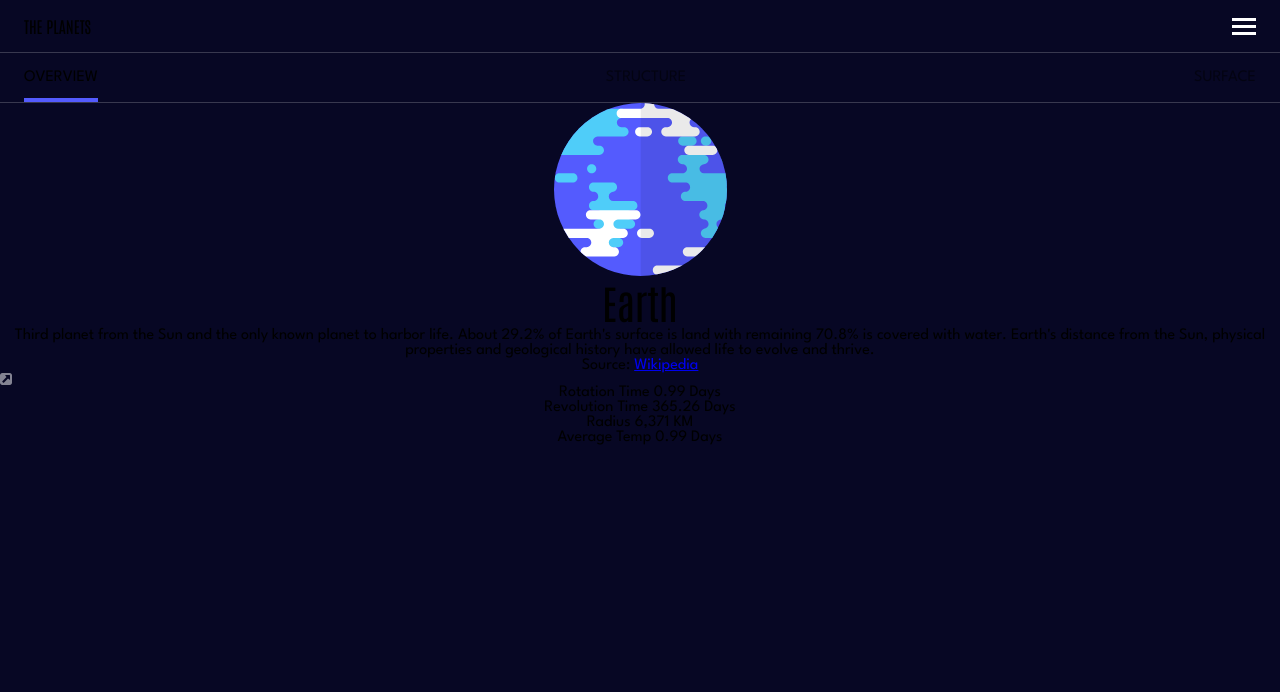
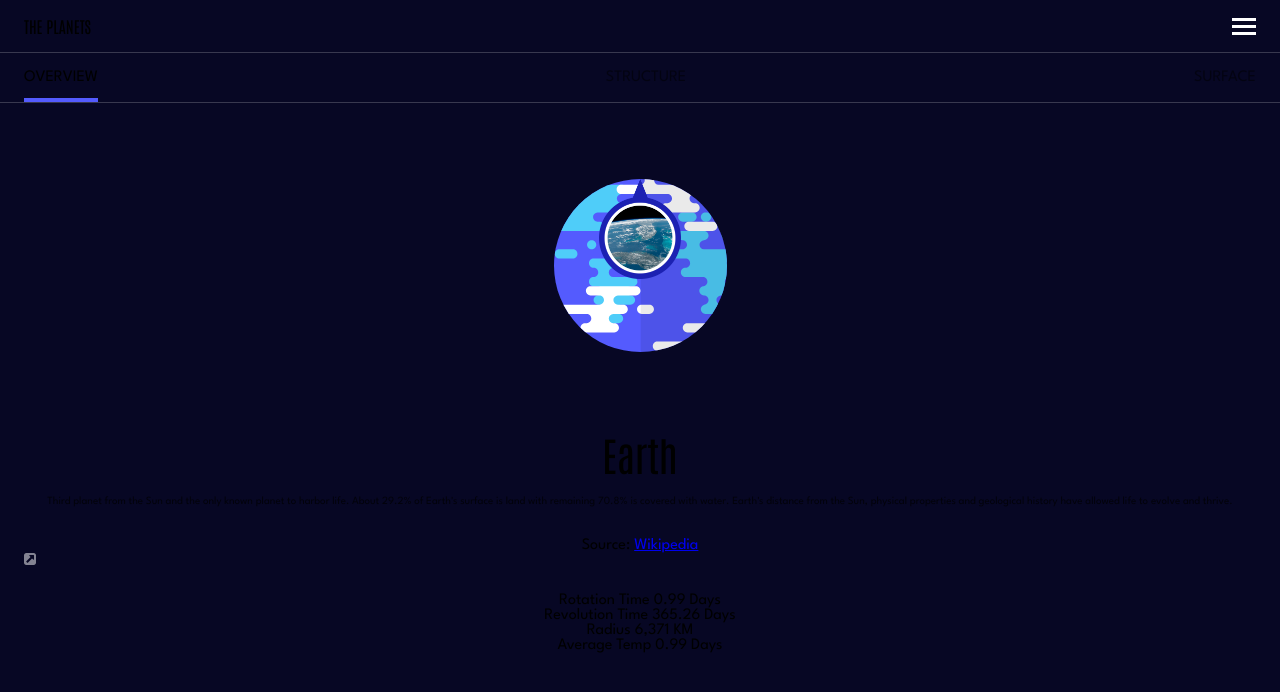
Before and after one commit to radhd/Planets-fact-site, a React (Vite) app: page /earth in a window 1280 px wide. Shown: the top 692 px of the page. Built offline with nearby package versions, Linux system fonts and the light colour scheme.

Commit message:
Created different images depending on the buttonoverview checked by user

```diff
--- a/src/components/Information.jsx
+++ b/src/components/Information.jsx
@@ -1,22 +1,33 @@
 import iconSource from "../assets/icon-source.svg";
 import styled from "styled-components";
 
-export default function Information({ data }) {
+export default function Information({ data, isActive }) {
   return (
     <InformationWrapper>
-      <PlanetImage images={data.images} name={data.name}></PlanetImage>
+      <PlanetImage
+        images={data.images}
+        name={data.name}
+        altText={data.name}
+        isActive={isActive}
+      >
+        <PlanetGeology
+          images={data.images}
+          name={data.name}
+          altText={data.name}
+          isActive={isActive}
+        />
+      </PlanetImage>
 
-      {/* <ImageContainer>
-        <img src={data.images.planet} alt="" />
-      </ImageContainer> */}
+      <Wrapper>
         <Title>{data.name}</Title>
-      <p>{data.overview.content}</p>
+        <DataOverviewParagraph>{data.overview.content}</DataOverviewParagraph>
         <div>
           <p>
             Source: <a href={data.overview.source}>Wikipedia</a>
           </p>
           <img src={iconSource} alt="" />
         </div>
+      </Wrapper>
       <div>
         <span>Rotation Time</span> <span>{data.rotation}</span>
       </div>
@@ -33,25 +44,44 @@ export default function Information({ data }) {
   );
 }
 
+const DataOverviewParagraph = styled.p`
+  font-size: 0.6875rem;
+  margin: 16px 0 32px;
+  opacity: 70%;
+`;
+
 const PlanetImage = styled.div`
-  background-image: url(${(props) => props.images.planet});
+  background-image: url(${(props) =>
+    props.isActive === "OVERVIEW"
+      ? props.images.planet
+      : props.isActive === "SURFACE"
+        ? props.images.internal
+        : props.images.planet});
   background-size: contain;
   background-repeat: no-repeat;
   background-position: center;
   height: ${(props) => props.theme[props.name].imageSize.small.height};
+  margin: 76px 0;
+`;
+
+const PlanetGeology = styled.div`
+  background-image: url(${(props) => props.images.geology});
+  background-size: contain;
+  background-repeat: no-repeat;
+  background-position: center;
+  height: 100px;
+  margin: 76px 0;
 `;
 
 const InformationWrapper = styled.section`
   text-align: center;
 `;
 
-const ImageContainer = styled.div`
-  max-width: 111px;
-  margin: 95px auto;
-`;
-
 const Title = styled.h1`
   font-family: "Antonio", sans-serif;
   font-size: 2.5rem;
-  text-align: center;
 `;
+
+const Wrapper = styled.div`
+  padding: 0 24px 28px;
+`;
--- a/src/pages/Planet.jsx
+++ b/src/pages/Planet.jsx
@@ -38,7 +38,7 @@ export default function Planet() {
           SURFACE
         </ButtonOverview>
       </OverviewSection>
-      <Information data={data} />
+      <Information data={data} isActive={isActive} />
     </>
   );
 }
```
Lines whose indentation alone changed are shown as unchanged.
